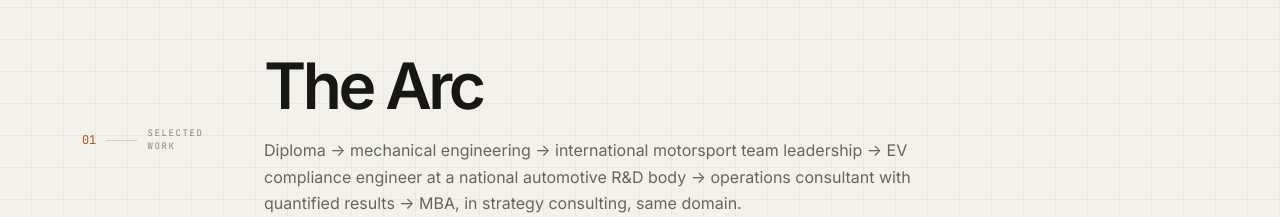
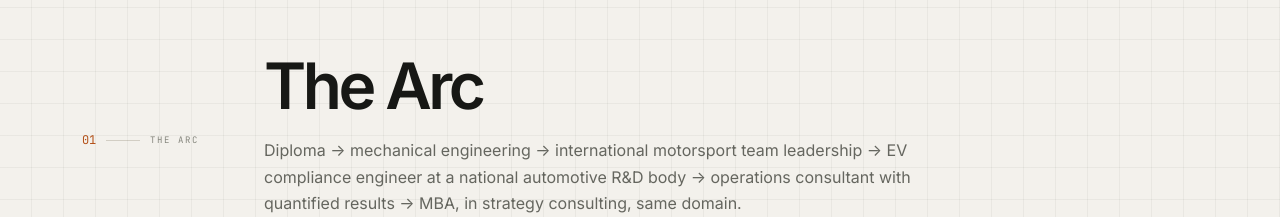
Before and after one commit to shantanuspatil2002-tech/shantanu-portfolio, a React (Vite) app: page / in a window 1280 px wide. Shown: the part 1000-1217 px from the top of the page. Built offline with nearby package versions, Linux system fonts and the light colour scheme.

Commit message:
clarify section labels and remove repeated copy

```diff
--- a/src/components/ui.tsx
+++ b/src/components/ui.tsx
@@ -34,7 +34,7 @@ export function SectionHeading({ index, title, lede }: { index: string; title: s
       <div className="section-heading__index">
         <span className="stat text-xs text-accent">{index}</span>
         <span className="section-heading__rule" />
-        <span className="stat text-[9px] uppercase tracking-[0.18em] text-faint">Selected work</span>
+        <span className="stat text-[9px] uppercase tracking-[0.18em] text-faint">{title === 'Case Studies' ? 'Evidence' : title === 'Skills' ? 'Capability stack' : 'The arc'}</span>
       </div>
       <div className="section-heading__body">
         <h2>{title}</h2>
```
